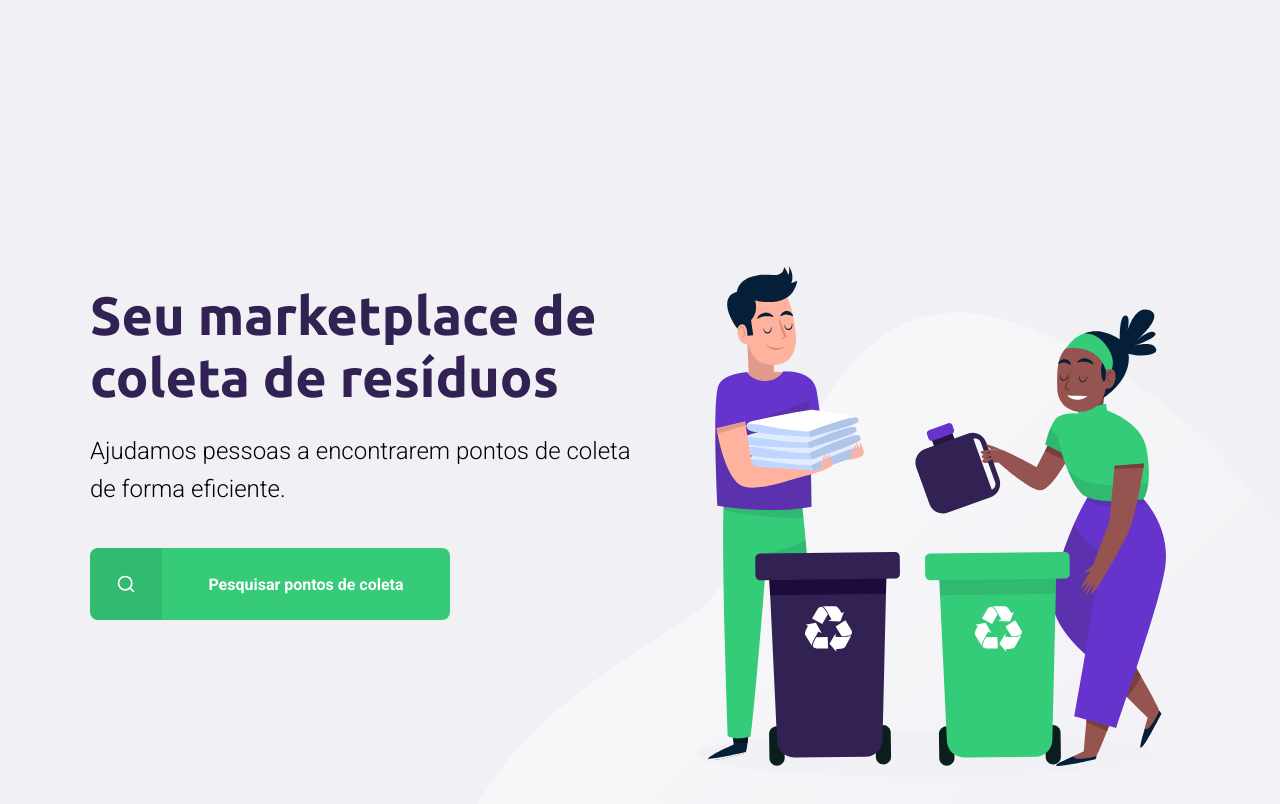
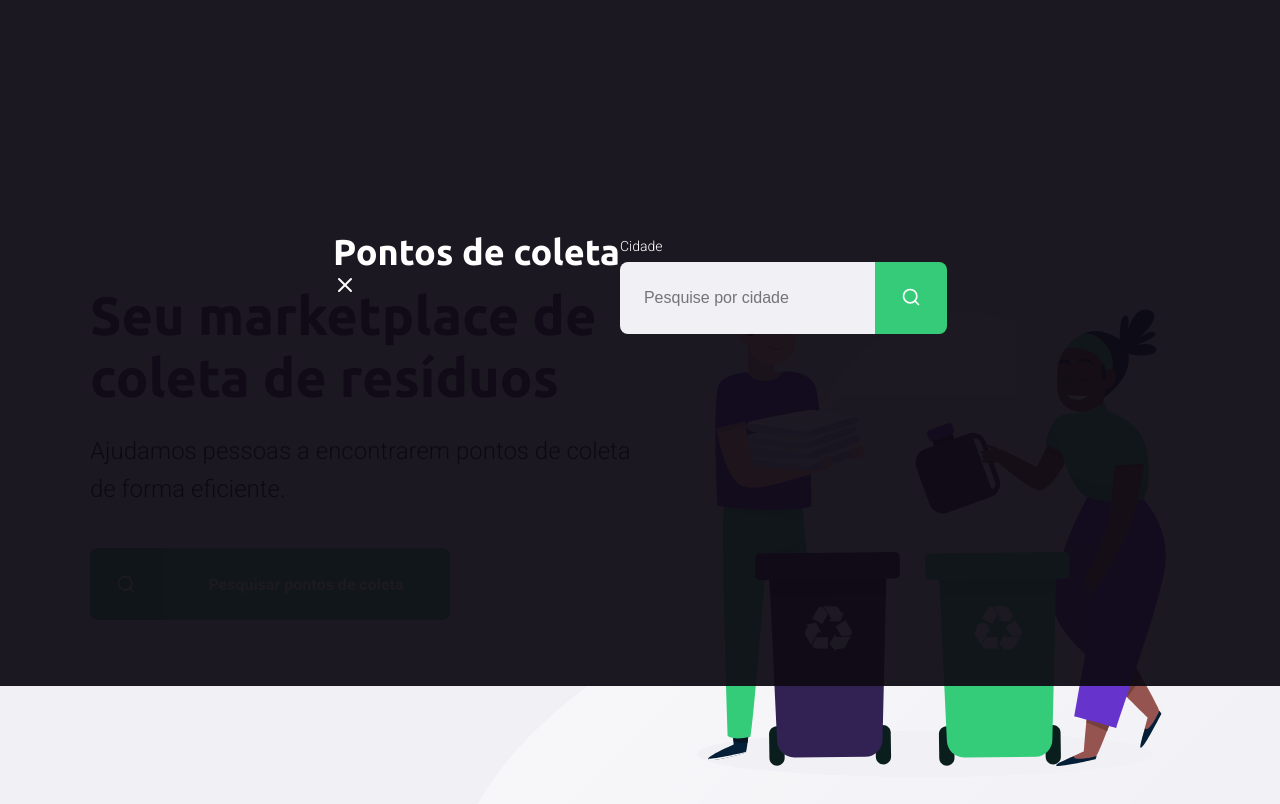
Before and after one commit to Gleissonmichael/ecoleta-starter, a plain HTML site: page index.html in a window 1280 px wide. Shown: the part 114-918 px from the top of the page. Drawn offline with Linux system fonts and the light colour scheme.

Commit message:
selected items and modal

```diff
--- a/index.html
+++ b/index.html
@@ -10,6 +10,8 @@
     <link href="https://fonts.googleapis.com/css2?family=Roboto:wght@300;700&family=Ubuntu:wght@700&display=swap" rel="stylesheet">
     <link rel="stylesheet" href="/styles/main.css">
     <link rel="stylesheet" href="/styles/home.css">
+    <link rel="stylesheet" href="/styles/modal.css">
+
     <link rel="stylesheet" href="/styles/responsive.css">
 
 
@@ -45,6 +47,24 @@
             </div>
     </div>
 
+    <div id="modal">
+        <div id="content">
+            <div class="header">
+                <h1>
+                    Pontos de coleta <a href="">Fechar</a>
+                </h1>
+            </div>
+        </div>
+        <form action="">
+            <label for="search">Cidade</label>
+            <div class="search field">
+                <input type="text" name="search" placeholder="Pesquise por cidade">
+                <button>
+                    <img src="/assets/icones/search.svg" alt="buscar">
+                </button>
+            </div>
+        </form>
+    </div>
 
 </body>
 
--- /dev/null
+++ b/styles/modal.css
@@ -0,0 +1,89 @@
+#modal {
+    background-color: #0e0a14ef;
+    height: 100vh;
+    width: 100vw;
+
+    position: fixed;
+    top: 0;
+
+    display: flex;
+    align-items: center;
+    justify-content: center;
+
+
+    transition: 400ms;
+}
+
+#modal .content {
+    color: white;
+
+    width: 420px;
+}
+
+#modal .header {
+    display: flex;
+    align-items: center;
+    justify-content: space-between;
+
+    margin-bottom: 48px;
+}
+
+#modal .header a {
+    background-image: url(../assets/icones/x.svg);
+
+    width: 20px;
+    height: 20px;
+
+    display: flex;
+
+    font-size: 0.01px;
+}
+
+#modal .header h1 {
+    color: white;
+
+    font-size: 36px;
+    line-height: 42px;
+
+}
+
+#modal form label {
+    font-size: 14px;
+    line-height: 16px;
+    color: white;
+
+    display: block;
+    margin-bottom: 8px;
+}
+
+#modal form .field {
+    display: flex;
+}
+
+#modal form input {
+    flex: 1;
+
+    background-color: #f0f0f5;
+
+    border-radius: 8px 0 0 8px;
+    border: 0;
+
+    padding: 16px 24px;
+
+    font-size: 16px;
+    color #6c6c80;
+}
+
+#modal form button {
+    width: 72px;
+    height: 72px;
+
+    background-color: var(--primary-color);
+
+    border: 0;
+    border-radius: 0 8px 8px 0;
+}
+
+#modal form button:hover {
+    background-color: #2fb86e;
+}
```
Also changed, not shown: scripts/create-point.js (+27 -2 lines).
